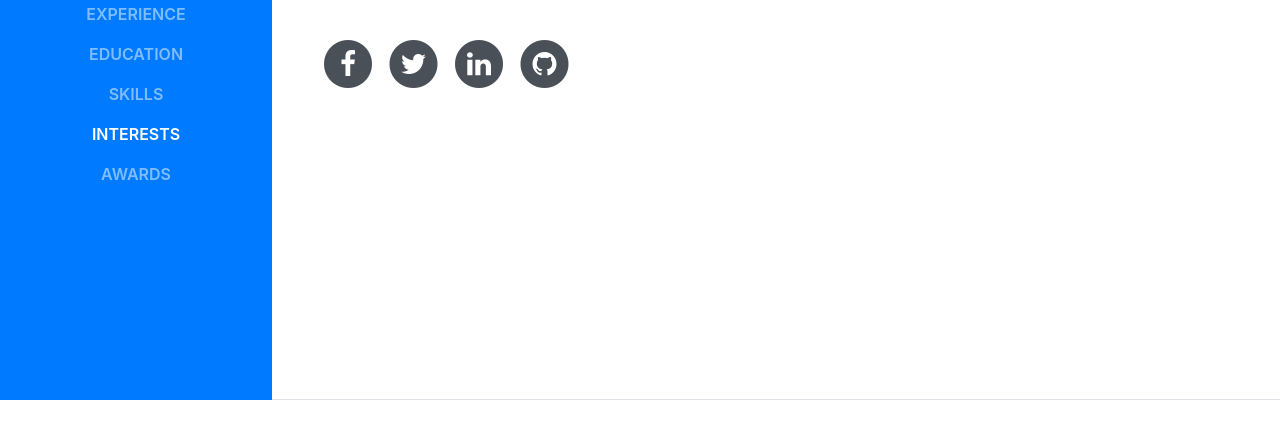
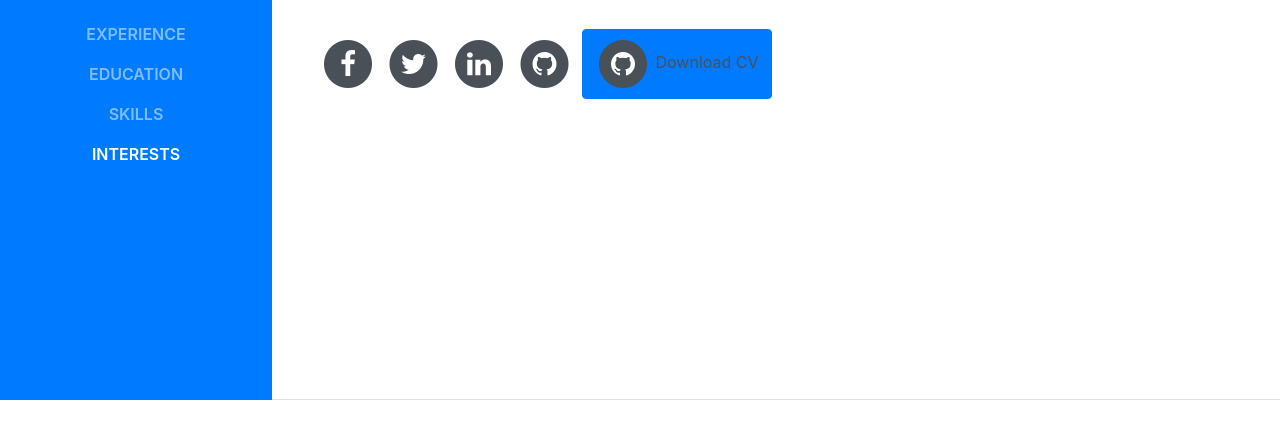
Before and after one commit to MUFADDALKHAMUSI/portfolio, a website with bundled scripts: page index.html in a window 1280 px wide. Shown: the part 400-838 px from the top of the page. Built offline with nearby package versions, Linux system fonts and the light colour scheme; a web font is replaced by a local one.

Commit message:
Update index.html

```diff
--- a/index.html
+++ b/index.html
@@ -92,9 +92,6 @@
                 <li class="nav-item">
                     <a class="nav-link js-scroll-trigger" href="#interests">Interests</a>
                 </li>
-                <li class="nav-item">
-                    <a class="nav-link js-scroll-trigger" href="#Download CV">Awards</a>
-                </li>
             </ul>
         </div>
     </nav>
@@ -140,6 +137,15 @@
                                 <i class="fa fa-circle fa-stack-2x"></i>
                                 <i class="fa fa-github fa-stack-1x fa-inverse"></i>
                             </span>
+                        </a>
+                    </li>
+                    <li class="list-inline-item">
+                        <a href="CV-Mufaddal Khamusi.pdf" class="btn btn-primary">
+                            <span class="fa-stack fa-lg">
+                                <i class="fa fa-circle fa-stack-2x"></i>
+                                <i class="fa fa-github fa-stack-1x fa-inverse"></i>
+                            </span>
+                            Download CV
                         </a>
                     </li>
                 </ul>
```
